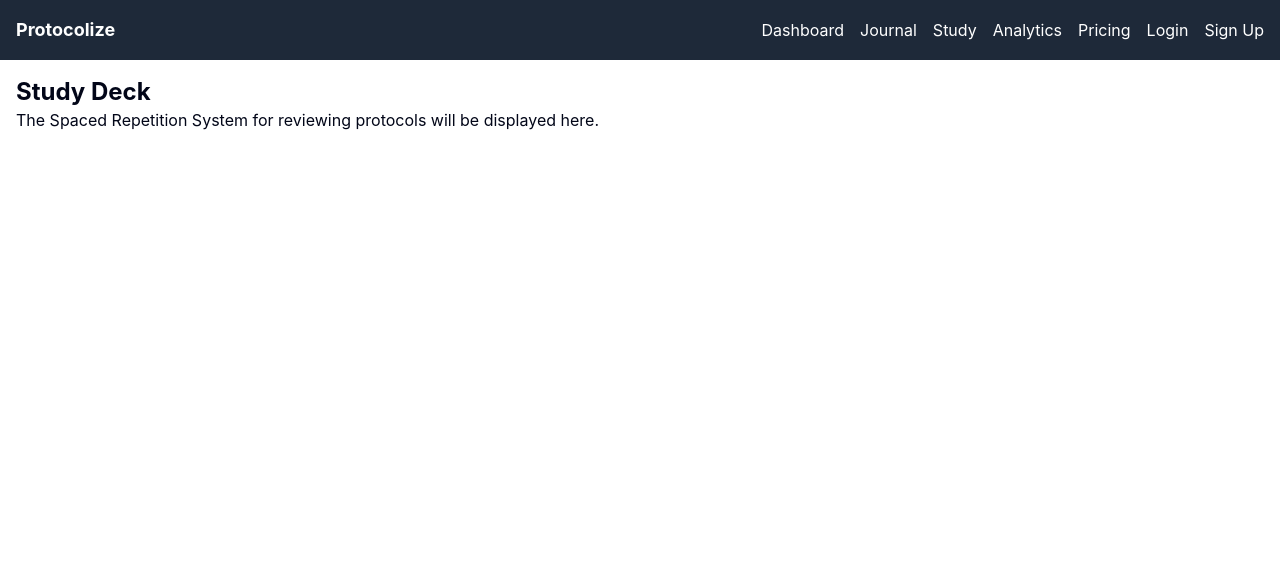
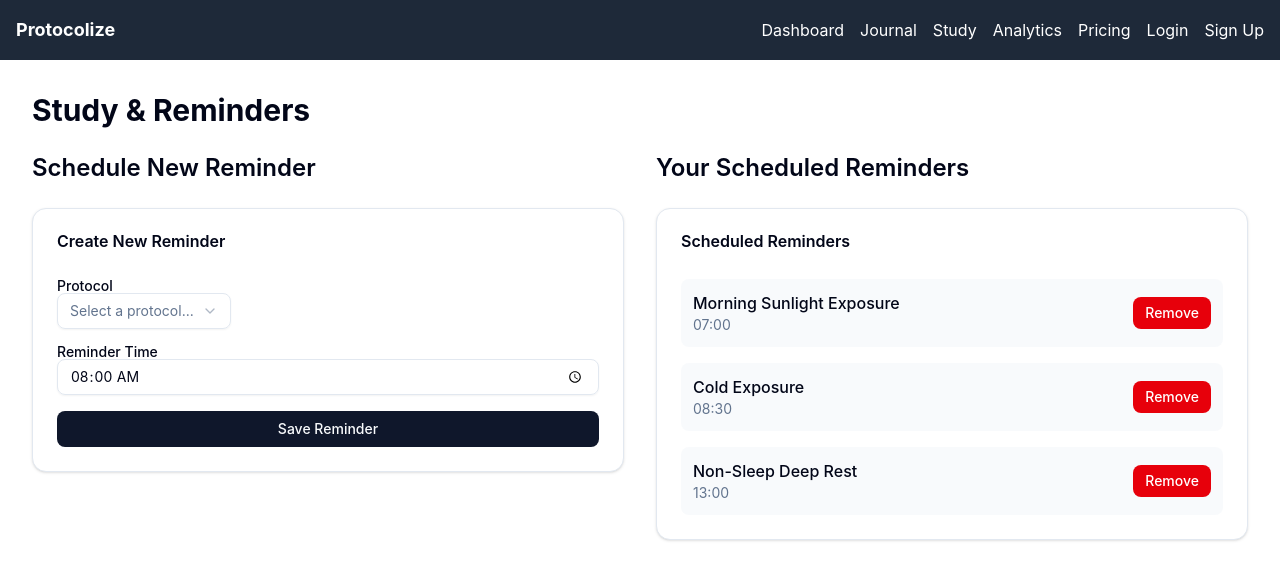
Before and after one commit to NikKowPHP/protocolize, a Next.js app: page /study in a window 1280 px wide. Shown: the top 580 px of the page. Built offline with nearby package versions, Linux system fonts and the light colour scheme; no server answers.

Commit message:
feat: Task 4.3: Integrate Reminder Components into Study Page

```diff
--- a/src/app/study/page.tsx
+++ b/src/app/study/page.tsx
@@ -1,10 +1,23 @@
+import { ReminderForm } from '@/components/reminder-form';
+import { ReminderList } from '@/components/reminder-list';
 import React from 'react';
 
 export default function StudyPage() {
   return (
-    <div className="container mx-auto p-4">
-      <h1 className="text-2xl font-bold">Study Deck</h1>
-      <p>The Spaced Repetition System for reviewing protocols will be displayed here.</p>
+    <div className="container mx-auto p-4 md:p-8">
+      <h1 className="text-3xl font-bold mb-6">Study & Reminders</h1>
+
+      <div className="grid grid-cols-1 lg:grid-cols-2 gap-8">
+        <div className="space-y-6">
+          <h2 className="text-2xl font-semibold">Schedule New Reminder</h2>
+          <ReminderForm />
+        </div>
+
+        <div className="space-y-6">
+          <h2 className="text-2xl font-semibold">Your Scheduled Reminders</h2>
+          <ReminderList />
+        </div>
+      </div>
     </div>
   );
 }
```
Also changed, not shown: 1 other file (tests, documents, lock files or other folders).
